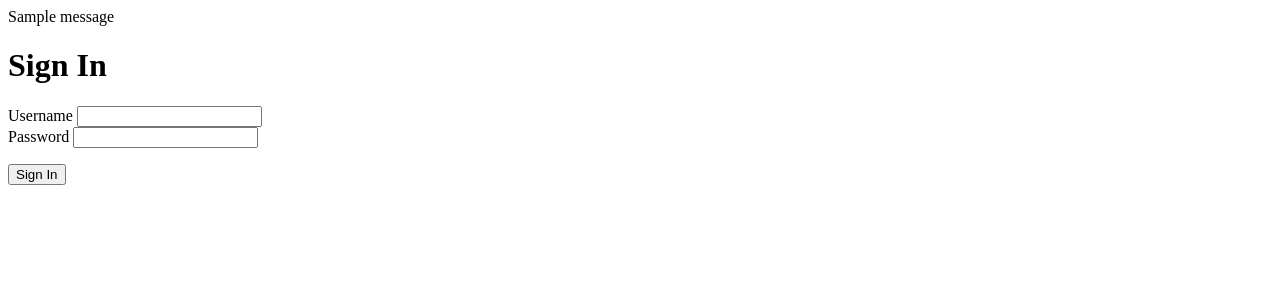
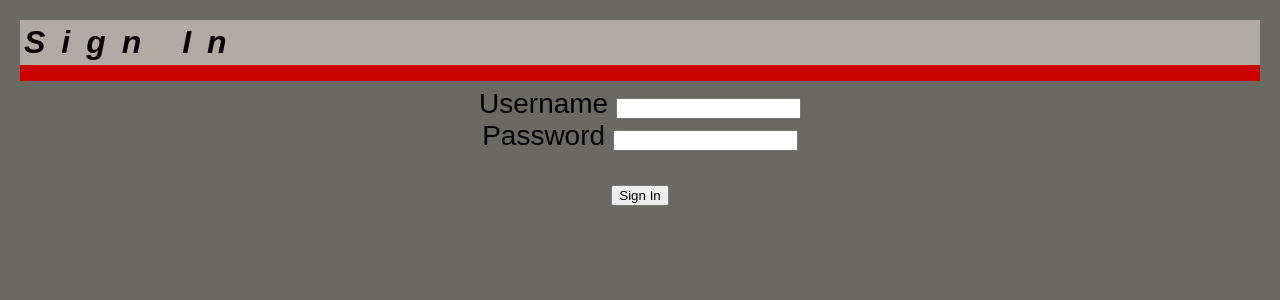
Before and after one commit to lupakd/ask-mate-python, a Flask app: page /login in a window 1280 px wide. Shown: the top 300 px of the page. Run offline with Flask 2, Linux system fonts and the light colour scheme; one stand-in notice (Sample message) is shown; some libraries are stand-ins or nearby versions.

Commit message:
register, login done basic testing done, database structure should be reviewed

```diff
--- a/server.py
+++ b/server.py
@@ -1,4 +1,4 @@
-from flask import Flask, render_template, request, redirect, url_for, session, flash, Markup
+from flask import Flask, render_template, request, redirect, url_for, session, flash
 import data_logic
 import image_handler
 import add_data
@@ -142,7 +142,7 @@ def delete_comment(comment_id):
     if request.method == 'GET':
         return render_template('confirm.html', comment_id=comment_id, question_id=question_id)
     else:
-        data_logic.delete_one_comment(comment_id)
+        data_logic.delete_data(comment_id, 'comments')
         return redirect(url_for('display_question', question_id=question_id))
 
 
@@ -176,8 +176,11 @@ def search_question():
 
 @app.route('/register', methods=['POST', 'GET'])
 def route_register():
+    if 'username' in session:
+        flash('lepj ki, cuni!')
+        return redirect(url_for('route_main'))
     form = app_objects.RegisterForm()
-    if request.method == 'GET' and 'username' not in session:
+    if request.method == 'GET':
         return render_template('register.html', form=form)
     elif request.method == 'POST' and form.validate_on_submit():
         add_data.registration(form.data)
@@ -190,12 +193,12 @@ def route_register():
 def route_login():
     form = app_objects.LoginForm()
     if request.method == 'GET':
-        return render_template('login.html', form=form)
+        return render_template('login.html', form=form, login_error_class='hidden')
     elif request.method == 'POST' and form.validate_on_submit():
         if security.login(form.username.data, form.password.data):
             session['username'] = form.username.data
             return redirect(url_for('route_main'))
-    return render_template('login.html', form=form)
+    return render_template('login.html', form=form, login_error_class='alive')
 
 
 @app.route('/logout')
--- a/static/style.css
+++ b/static/style.css
@@ -141,5 +141,8 @@ textarea{
     margin-right: auto;
     margin-left: auto;
     width: 500px;
+}
 
+.hidden {
+    display: none;
 }
--- a/templates/login.html
+++ b/templates/login.html
@@ -3,13 +3,9 @@
 <head>
     <meta charset="UTF-8">
     <title>Title</title>
+    <link rel="stylesheet" href="{{ url_for('static', filename='style.css') }}">
 </head>
 <body>
-<div>
-    {% for message in get_flashed_messages()%}
-        {{ message }}
-    {% endfor %}
-</div>
 <h1>Sign In</h1>
     {% from 'macros/_renderfield.html' import render_field %}
     <form action="" method="post" novalidate>
@@ -20,7 +16,8 @@
         <div>
             {{ render_field(form.password) }}
         </div>
-        <p>{{ form.submit() }}</p>
+        <p>{{ render_field(form.submit) }}</p>
+        <span class="login-error-message {{ login_error_class }}">Wrong username or password!</span>
     </form>
 </body>
 </html>
--- a/templates/macros/_renderfield.html
+++ b/templates/macros/_renderfield.html
@@ -1,9 +1,11 @@
 {% macro render_field(field) %}
+    {% if field.name != 'submit' %}
     {{ field.label }}
+    {% endif %}
     {{ field(**kwargs)|safe }}
     {% if field.errors %}
         {% for error in field.errors %}
-            <span class="help-inline">{{ error }}</span>
+            <span class="input-error">{{ error }}</span>
         {% endfor %}
     {% endif %}
 {% endmacro %}
```
Also changed, not shown: templates/list.html (+11 -3 lines), static/messages.js (deleted).
